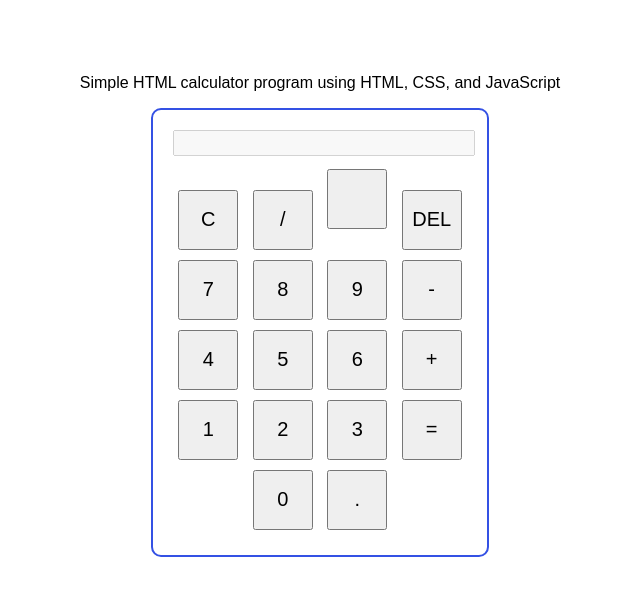
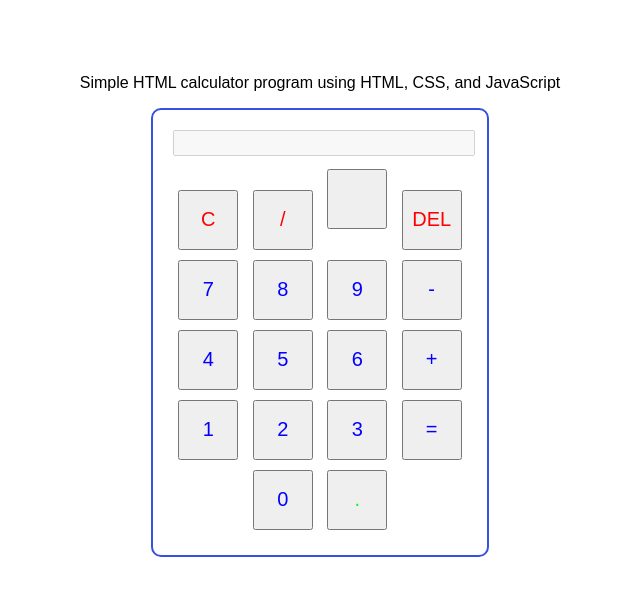
Before and after one commit to MariaJohnFranco/Resume1, a plain HTML site: page calculater.html in a window 1280 px wide. Shown: the whole page, without its empty margins (320-960 px from the left). Drawn offline with Linux system fonts and the light colour scheme.

Commit message:
using colours in calculater

```diff
--- a/calculater.html
+++ b/calculater.html
@@ -37,28 +37,28 @@
 <div class="calculator">
   <input type="text" id="display" disabled>
   <br>
-  <button onclick="clearDisplay()">C</button>
-  <button onclick="appendValue('/')">/</button>
-  <button onclick="appendValue('')"></button>
-  <button onclick="deleteLast()">DEL</button>
+  <button onclick="clearDisplay()", style="color:rgb(255, 0, 0);">C</button>
+  <button onclick="appendValue('/')" , style="color:rgb(255, 0, 0);">/</button>
+  <button onclick="appendValue('')", style="color:rgb(255, 0, 0);"></button>
+  <button onclick="deleteLast()", style="color:rgb(255, 0, 0);">DEL</button>
   <br>
-  <button onclick="appendValue('7')">7</button>
-  <button onclick="appendValue('8')">8</button>
-  <button onclick="appendValue('9')">9</button>
-  <button onclick="appendValue('-')">-</button>
+  <button onclick="appendValue('7')", style="color:rgb(4, 0, 255);">7</button>
+  <button onclick="appendValue('8')", style="color:rgb(4, 0, 255);">8</button>
+  <button onclick="appendValue('9')", style="color:rgb(4, 0, 255);">9</button>
+  <button onclick="appendValue('-')", style="color:rgb(4, 0, 255);">-</button>
   <br>
-  <button onclick="appendValue('4')">4</button>
-  <button onclick="appendValue('5')">5</button>
-  <button onclick="appendValue('6')">6</button>
-  <button onclick="appendValue('+')">+</button>
+  <button onclick="appendValue('4')", style="color:rgb(4, 0, 255);">4</button>
+  <button onclick="appendValue('5')", style="color:rgb(4, 0, 255);">5</button>
+  <button onclick="appendValue('6')", style="color:rgb(4, 0, 255);">6</button>
+  <button onclick="appendValue('+')", style="color:rgb(4, 0, 255);">+</button>
   <br>
-  <button onclick="appendValue('1')">1</button>
-  <button onclick="appendValue('2')">2</button>
-  <button onclick="appendValue('3')">3</button>
-  <button onclick="calculate()">=</button>
+  <button onclick="appendValue('1')", style="color:rgb(4, 0, 255);">1</button>
+  <button onclick="appendValue('2')", style="color:rgb(4, 0, 255);">2</button>
+  <button onclick="appendValue('3')", style="color:rgb(4, 0, 255);">3</button>
+  <button onclick="calculate()", style="color:rgb(4, 0, 255);">=</button>
   <br>
-  <button onclick="appendValue('0')">0</button>
-  <button onclick="appendValue('.')">.</button>
+  <button onclick="appendValue('0')", style="color:rgb(4, 0, 255);">0</button>
+  <button onclick="appendValue('.')", style="color:rgb(0, 255, 21);">.</button>
 </div>
 
 <script>
```
